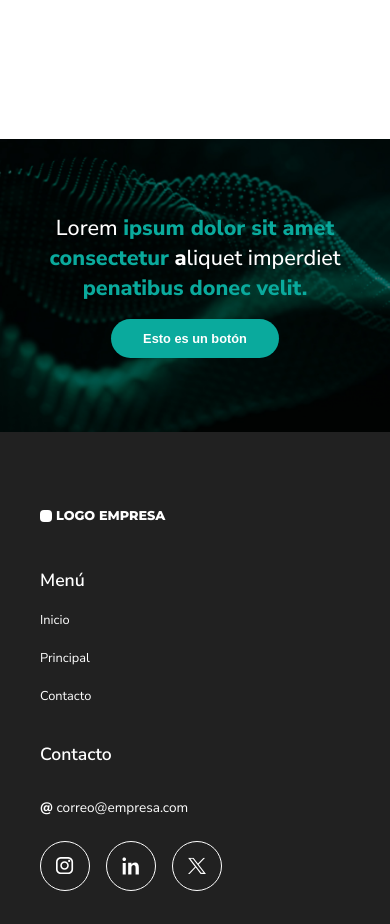
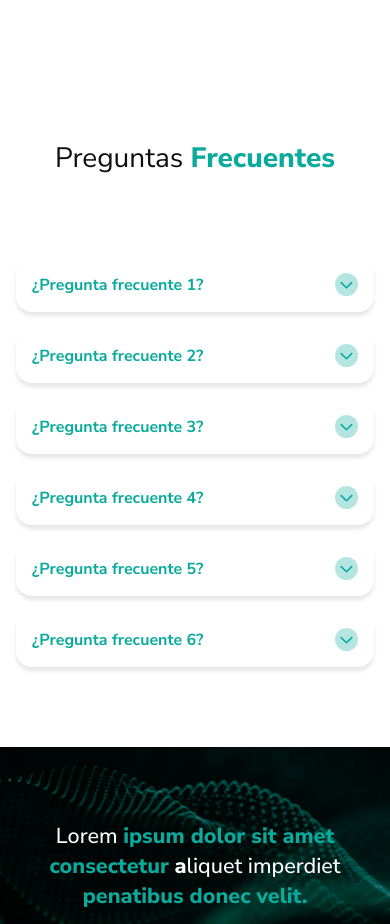
Before and after one commit to EFDillmann/PruebaT-cnicaFrontend-GrupoDelsud, a Next.js app: page / in a window 390 px wide. Shown: the part 2220-3144 px from the top of the page. Built offline with nearby package versions, Linux system fonts and the light colour scheme.

Commit message:
dropdown responsive

```diff
--- a/src/app/globals.css
+++ b/src/app/globals.css
@@ -4,6 +4,8 @@
 
     --cyan-color: #0aaa9d;
     --gray-color: #666666;
+
+    --shadow-card: 0px 4px 4px 0px rgba(0, 0, 0, 0.1);
 }
 
 html,
--- a/src/app/page.tsx
+++ b/src/app/page.tsx
@@ -4,6 +4,7 @@ import Contact from "@/landing/components/sections/Contact/Contact";
 import CardList from "@/landing/components/sections/GenericCards/CardList/CardList";
 import Hero from "@/landing/components/sections/Hero/Hero";
 import Navbar from "@/landing/components/sections/Navbar/Navbar";
+import Questions from "@/landing/components/sections/Questions/Questions";
 import Sponsors from "@/landing/components/sections/Sponsors/Sponsors";
 
 export default function Home() {
@@ -33,6 +34,7 @@ export default function Home() {
             <main id="main">
                 <CardList />
                 <Sponsors />
+                <Questions />
             </main>
             <footer id="footer">
                 <Banner>
--- a/src/landing/components/sections/GenericCards/Card/card.module.css
+++ b/src/landing/components/sections/GenericCards/Card/card.module.css
@@ -6,7 +6,7 @@
     gap: 1rem;
 
     border-radius: 1rem;
-    box-shadow: 0px 4px 4px 0px rgba(0, 0, 0, 0.1);
+    box-shadow: var(--shadow-card);
 }
 
 .image-container {
--- /dev/null
+++ b/src/landing/components/sections/Questions/Questions.tsx
@@ -0,0 +1,60 @@
+import Dropdown from "../../ui/Dropdown/Dropdown";
+import SectionTitle from "../../ui/SectionTitle/SectionTitle";
+
+import styles from "./questions.module.css";
+
+import type { Question } from "@/landing/types/question.interface";
+
+interface Props {
+    questions?: Question[];
+}
+
+const questionsMock = [
+    {
+        question: "¿Pregunta frecuente 1?",
+        answer: "Lorem ipsum dolor sit amet, consectetur adipiscing elit, sed do eiusmod tempor incididunt ut labore et dolore magna aliqua. Ut enim ad minim veniam, quis nostrud exercitation ullamco laboris nisi ut aliquip ex ea commodo consequat. Duis aute irure dolor in reprehenderit in voluptate velit esse cillum dolore eu fugiat nulla pariatur. Excepteur sint occaecat cupidatat non proident, sunt in culpa qui officia deserunt mollit anim id est laborum.",
+    },
+    {
+        question: "¿Pregunta frecuente 2?",
+        answer: "Lorem ipsum dolor sit amet, consectetur adipiscing elit, sed do eiusmod tempor incididunt ut labore et dolore magna aliqua. Ut enim ad minim veniam, quis nostrud exercitation ullamco laboris nisi ut aliquip ex ea commodo consequat. Duis aute irure dolor in reprehenderit in voluptate velit esse cillum dolore eu fugiat nulla pariatur. Excepteur sint occaecat cupidatat non proident, sunt in culpa qui officia deserunt mollit anim id est laborum.",
+    },
+    {
+        question: "¿Pregunta frecuente 3?",
+        answer: "Lorem ipsum dolor sit amet, consectetur adipiscing elit, sed do eiusmod tempor incididunt ut labore et dolore magna aliqua. Ut enim ad minim veniam, quis nostrud exercitation ullamco laboris nisi ut aliquip ex ea commodo consequat. Duis aute irure dolor in reprehenderit in voluptate velit esse cillum dolore eu fugiat nulla pariatur. Excepteur sint occaecat cupidatat non proident, sunt in culpa qui officia deserunt mollit anim id est laborum.",
+    },
+    {
+        question: "¿Pregunta frecuente 4?",
+        answer: "Lorem ipsum dolor sit amet, consectetur adipiscing elit, sed do eiusmod tempor incididunt ut labore et dolore magna aliqua. Ut enim ad minim veniam, quis nostrud exercitation ullamco laboris nisi ut aliquip ex ea commodo consequat. Duis aute irure dolor in reprehenderit in voluptate velit esse cillum dolore eu fugiat nulla pariatur. Excepteur sint occaecat cupidatat non proident, sunt in culpa qui officia deserunt mollit anim id est laborum.",
+    },
+    {
+        question: "¿Pregunta frecuente 5?",
+        answer: "Lorem ipsum dolor sit amet, consectetur adipiscing elit, sed do eiusmod tempor incididunt ut labore et dolore magna aliqua. Ut enim ad minim veniam, quis nostrud exercitation ullamco laboris nisi ut aliquip ex ea commodo consequat. Duis aute irure dolor in reprehenderit in voluptate velit esse cillum dolore eu fugiat nulla pariatur. Excepteur sint occaecat cupidatat non proident, sunt in culpa qui officia deserunt mollit anim id est laborum.",
+    },
+    {
+        question: "¿Pregunta frecuente 6?",
+        answer: "Lorem ipsum dolor sit amet, consectetur adipiscing elit, sed do eiusmod tempor incididunt ut labore et dolore magna aliqua. Ut enim ad minim veniam, quis nostrud exercitation ullamco laboris nisi ut aliquip ex ea commodo consequat. Duis aute irure dolor in reprehenderit in voluptate velit esse cillum dolore eu fugiat nulla pariatur. Excepteur sint occaecat cupidatat non proident, sunt in culpa qui officia deserunt mollit anim id est laborum.",
+    },
+];
+
+const Questions = ({ questions = questionsMock }: Props) => {
+    return (
+        <section className={styles.questions}>
+            <SectionTitle>
+                Preguntas <span className="cyan-text">Frecuentes</span>
+            </SectionTitle>
+
+            <ul className={styles["question-list"]}>
+                {questions.map((question, index) => (
+                    <li key={index}>
+                        <Dropdown
+                            question={question.question}
+                            answer={question.answer}
+                        />
+                    </li>
+                ))}
+            </ul>
+        </section>
+    );
+};
+
+export default Questions;
--- /dev/null
+++ b/src/landing/components/sections/Questions/questions.module.css
@@ -0,0 +1,31 @@
+.questions {
+    display: flex;
+    flex-direction: column;
+    align-items: center;
+    justify-content: center;
+    gap: 4rem;
+
+    width: 100%;
+    margin-block: 4rem;
+}
+
+.question-list {
+    display: flex;
+    flex-direction: column;
+    align-items: center;
+    justify-content: center;
+    gap: 1rem;
+
+    width: 100%;
+    padding: 1rem;
+}
+
+.question-list li {
+    width: 100%;
+}
+
+@media (width > 768px) {
+    .question-list li {
+        width: 55%;
+    }
+}
--- /dev/null
+++ b/src/landing/components/ui/Dropdown/Dropdown.tsx
@@ -0,0 +1,29 @@
+import { Question } from "@/landing/types/question.interface";
+
+import styles from "./dropdown.module.css";
+import Image from "next/image";
+
+const Dropdown = ({ question, answer }: Question) => {
+    return (
+        <details className={styles.dropdown}>
+            <summary className={styles["dropdown-question"]}>
+                {question}{" "}
+                <div className={styles["arrow-container"]}>
+                    <div className={styles.arrow}>
+                        <Image
+                            src="/svgs/arrow-down.svg"
+                            alt="Arrow down"
+                            width={7}
+                            height={4}
+                            layout="responsive"
+                            unoptimized
+                        />
+                    </div>
+                </div>
+            </summary>
+            <p className={styles["dropdown-answer"]}>{answer}</p>
+        </details>
+    );
+};
+
+export default Dropdown;
--- /dev/null
+++ b/src/landing/components/ui/Dropdown/dropdown.module.css
@@ -0,0 +1,73 @@
+.dropdown {
+    display: flex;
+    flex-direction: column;
+    align-items: center;
+    justify-content: center;
+
+    padding: 1rem;
+
+    box-shadow: var(--shadow-card);
+    border-radius: 1rem;
+}
+
+.dropdown-question {
+    display: flex;
+    align-items: center;
+    justify-content: space-between;
+
+    width: 100%;
+
+    cursor: pointer;
+    font-size: 1rem;
+    font-weight: 700;
+    color: var(--cyan-color);
+}
+
+.arrow-container {
+    height: 23px;
+    width: 23px;
+
+    background-color: #0aaa9d4d;
+    border-radius: 9999px;
+
+    transition: transform 0.3s ease-in-out;
+}
+
+.arrow {
+    height: 14px;
+    width: 14px;
+    margin-left: 0.25rem;
+}
+
+.dropdown[open] .arrow-container {
+    transform: rotate(180deg);
+}
+
+.dropdown-answer {
+    font-size: 0.75rem;
+    font-weight: 300;
+
+    margin-top: 2rem;
+}
+
+@media (width > 768px) {
+    .dropdown-question {
+        font-size: 1.25rem;
+    }
+
+    .arrow-container {
+        height: 30px;
+        width: 30px;
+    }
+
+    .arrow {
+        height: 16px;
+        width: 16px;
+        margin-left: 0.35rem;
+        margin-top: 0.05rem;
+    }
+
+    .dropdown-answer {
+        font-size: 1rem;
+    }
+}
--- /dev/null
+++ b/src/landing/types/question.interface.ts
@@ -0,0 +1,4 @@
+export interface Question {
+    question: string;
+    answer: string;
+}
```
Also changed, not shown: public/svgs/arrow-down.svg (added).
